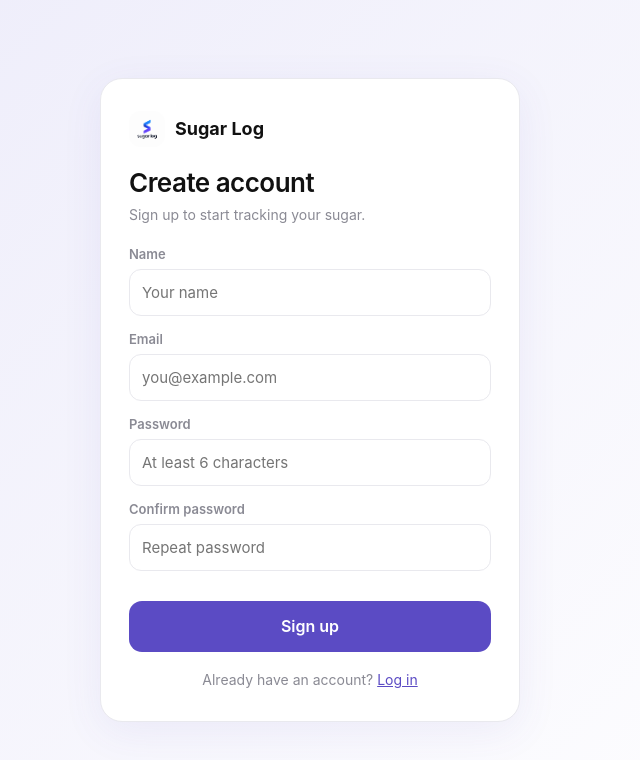
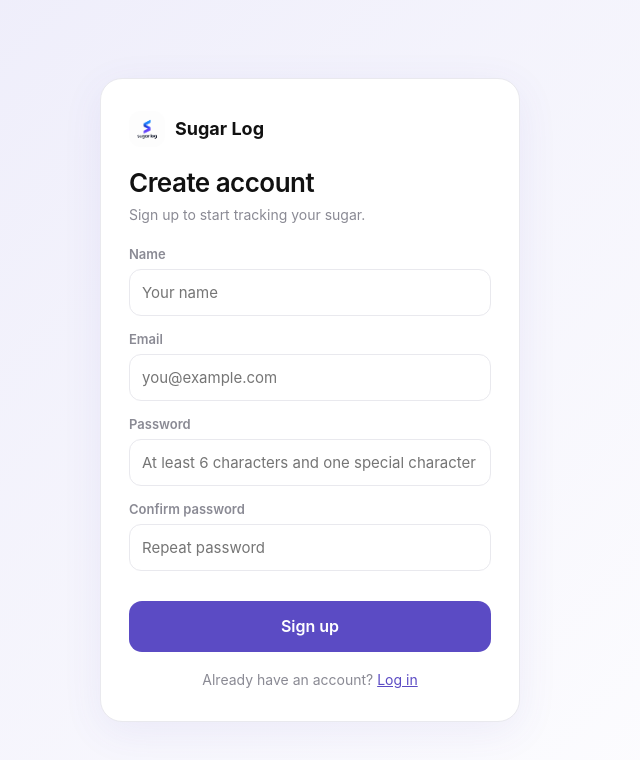
Before and after one commit to webvanteofficial-bit/DiabeticApps, a React (Vite) app: page /signup in a window 1280 px wide. Shown: the top 760 px of the page, without its empty margins (330-970 px from the left). Built offline with nearby package versions, Linux system fonts and the light colour scheme.

Commit message:
chore: clarify password validation in signup

```diff
--- a/src/pages/Signup.jsx
+++ b/src/pages/Signup.jsx
@@ -34,7 +34,7 @@ export default function Signup() {
         <form onSubmit={submit}>
           <div className="field"><label>Name</label><input required value={name} onChange={e => setName(e.target.value)} placeholder="Your name" /></div>
           <div className="field"><label>Email</label><input type="email" required value={email} onChange={e => setEmail(e.target.value)} placeholder="you@example.com" /></div>
-          <div className="field"><label>Password</label><input type="password" required value={password} onChange={e => setPassword(e.target.value)} placeholder="At least 6 characters" /></div>
+          <div className="field"><label>Password</label><input type="password" required value={password} onChange={e => setPassword(e.target.value)} placeholder="At least 6 characters and one special character" /></div>
           <div className="field"><label>Confirm password</label><input type="password" required value={confirm} onChange={e => setConfirm(e.target.value)} placeholder="Repeat password" /></div>
           {err && <div className="err">{err}</div>}
           <button className="btn" type="submit">Sign up</button>
```
